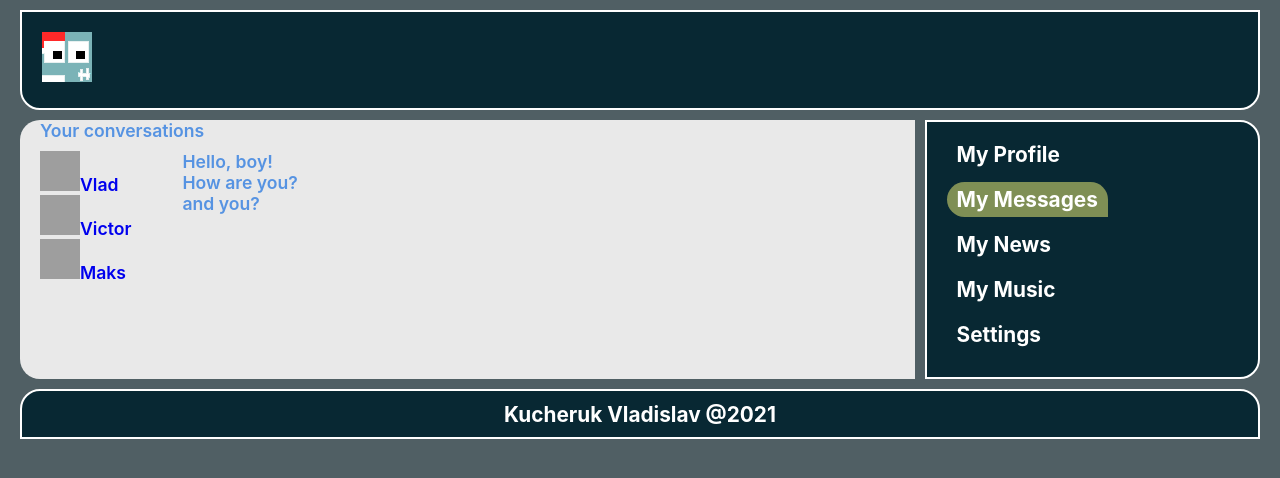
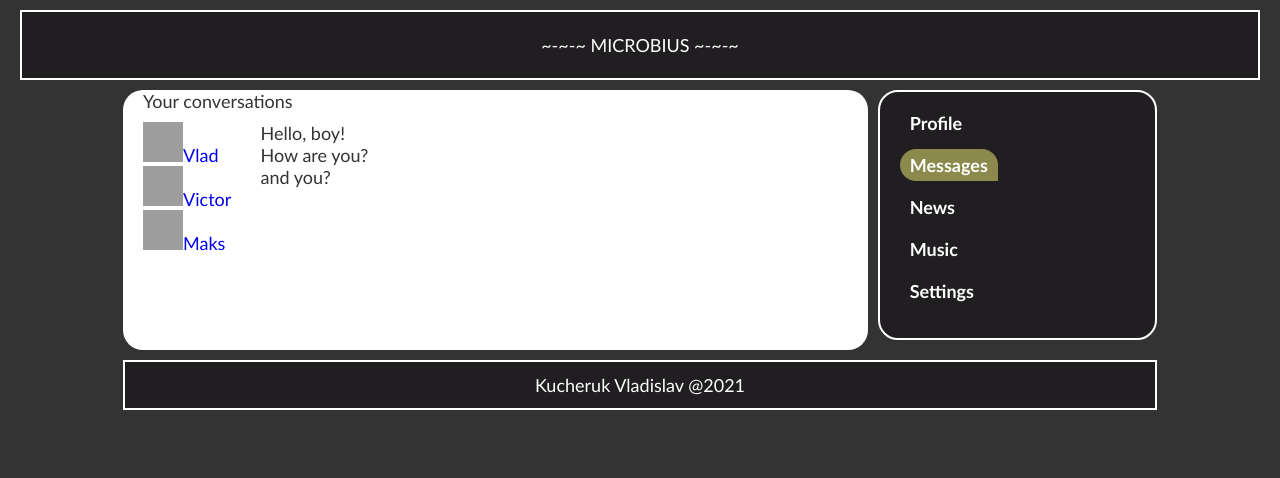
Before and after one commit to VladislavDDP/reactSamuraiRoute, a React (Create React App) app: page /messages in a window 1280 px wide. Shown: the top 478 px of the page. Built offline with nearby package versions, Linux system fonts and the light colour scheme; grey boxes are pictures that could not be loaded.

Commit message:
Rebranding and cycle processing data on pages

```diff
--- a/src/App.module.css
+++ b/src/App.module.css
@@ -1,25 +1,27 @@
 body {
-  background-color: #505f64;
+  background-color: #333;
+  font-family:'Trebuchet MS', 'Lucida Sans Unicode', 'Lucida Grande', 'Lucida Sans', Arial, sans-serif;
+  color: #333;
+  font-size: 18px;
 }
 
 .app_wrapper {
   margin: 10px 20px;
   display: grid;
-  grid-template-rows: 100px 1fr 50px;
-  grid-template-columns: 8fr 3fr;
+  grid-template-rows: 70px 250px 1fr 50px;
+  grid-template-columns: 1fr 8fr 3fr 1fr;
   gap: 10px;
   grid-template-areas:
-    "h h"
-    "c n"
-    "f f";
+    "h h h h"
+    ". c n ."
+    ". c . ."
+    ". f f .";
 }
 
 .content {
   padding: 0 20px;
   grid-area: c;
-  background-color: #e9e9e9;
-  border-radius: 20px 0 0 20px;
-  color: rgb(86, 147, 226);
-  font-size: 1.1rem;
-  font-weight: 600;
+  background-color: #fff;
+  border-radius: 20px;
+  color: #333;
 }
--- a/src/components/Footer/Footer.module.css
+++ b/src/components/Footer/Footer.module.css
@@ -1,12 +1,9 @@
 .footer {
-  background-color: #082833;
+  background-color: rgb(32, 30, 32);
   grid-area: f;
   border: 2px solid #fff;
-  border-radius: 20px 20px 0 0;
   display: flex;
   justify-content: center;
   align-items: center;
   color: #fff;
-  font-weight: 700;
-  font-size: 1.3rem;
 }
--- a/src/components/Header/Header.jsx
+++ b/src/components/Header/Header.jsx
@@ -1,10 +1,11 @@
-import logo from '../../images/logo.png'
 import s from './Header.module.css'
 
 const Header = () => {
     return (
         <div className={s.header}>
-            <img className={s.logo} src={logo} alt="Logo" />
+            ~-~-~
+            MICROBIUS
+            ~-~-~
         </div>
     )
 }
--- a/src/components/Header/Header.module.css
+++ b/src/components/Header/Header.module.css
@@ -1,10 +1,11 @@
 .header {
   grid-area: h;
-  background-color: #082833;
+  background-color: rgb(32, 30, 32);
   border: 2px solid #fff;
-  border-radius: 0 0 20px 20px;
+
+  overflow: hidden;
+  display: flex;
+  justify-content: center;
+  align-items: center;
+  color: #fff;
 }
-
-.logo {
-  margin: 20px;
-}
--- a/src/components/Messages/Dialogs/Dialogs.jsx
+++ b/src/components/Messages/Dialogs/Dialogs.jsx
@@ -1,6 +1,5 @@
 import s from './Dialogs.module.css'
 import { NavLink } from 'react-router-dom'
-import { render } from '@testing-library/react'
 
 const Dialog = (props) => {
     const path = '/messages/' + props.id
@@ -25,22 +24,22 @@ const Dialogs = () => {
         {id: 3,name:'Maks'}
     ]
 
+    let usersElements = users.map(user => (<Dialog id={user.id} name={user.name} />))
+
     let messages = [
         {id: 1, text: 'Hello, boy!'},
         {id: 2, text: 'How are you?'},
         {id: 3, text: 'and you?'}
     ]
+
+    let messagesElements = messages.map(message => (<Message text={message.text} />))
     return (
         <div className={s.dialogs}>
             <div className={s.users}>
-                <Dialog id={users[0].id} name={users[0].name} />
-                <Dialog id={users[1].id} name={users[1].name} />
-                <Dialog id={users[2].id} name={users[2].name} />
+                {usersElements}
             </div>
             <div className={s.messsages}>
-                <Message text={messages[0].text} />
-                <Message text={messages[1].text} />
-                <Message text={messages[2].text} />
+                {messagesElements}
             </div>
         </div>
     )
--- a/src/components/Navbar/Navbar.jsx
+++ b/src/components/Navbar/Navbar.jsx
@@ -4,10 +4,10 @@ import s from './Navbar.module.css'
 const Navbar = () => {
     return (
         <nav className={s.nav}>
-            <div className={s.item}><NavLink to="/profile" activeClassName={s.active}>My Profile</NavLink></div>
-            <div className={s.item}><NavLink to="/messages" activeClassName={s.active}>My Messages</NavLink></div>
-            <div className={s.item}><NavLink to="/news" activeClassName={s.active}>My News</NavLink></div>
-            <div className={s.item}><NavLink to="/music" activeClassName={s.active}>My Music</NavLink></div>
+            <div className={s.item}><NavLink to="/profile" activeClassName={s.active}>Profile</NavLink></div>
+            <div className={s.item}><NavLink to="/messages" activeClassName={s.active}>Messages</NavLink></div>
+            <div className={s.item}><NavLink to="/news" activeClassName={s.active}>News</NavLink></div>
+            <div className={s.item}><NavLink to="/music" activeClassName={s.active}>Music</NavLink></div>
             <div className={s.item}><NavLink to="/settings" activeClassName={s.active}>Settings</NavLink></div>
         </nav>
     )
--- a/src/components/Navbar/Navbar.module.css
+++ b/src/components/Navbar/Navbar.module.css
@@ -1,11 +1,10 @@
 .nav {
   grid-area: n;
-  background-color: #082833;
+  background-color: rgb(32, 30, 32);
   border: 2px solid #fff;
   padding: 15px;
-  border-radius: 0 20px 20px 0;
-  font-weight: 700;
-  font-size: 1.3rem;
+  border-radius: 20px;
+  font-weight: 600;
 }
 
 .nav a {
--- a/src/components/Profile/MyPosts/MyPosts.jsx
+++ b/src/components/Profile/MyPosts/MyPosts.jsx
@@ -8,6 +8,9 @@ const MyPosts = () => {
         {name: 'Vlad', text: 'As for my plans for weekend...', likes_count: 3},
     ]
 
+    let postsElements = posts
+                    .map(post => (<Post name={post.name} text={post.text} likes_count={post.likes_count}/>))
+
     return (
         <div>
             <div className={s.add_post}>
@@ -15,9 +18,7 @@ const MyPosts = () => {
                 <button className={s.add_post_btn}>Add</button>
             </div>
             <div className={s.posts}>
-                <Post name={posts[0].name} text={posts[0].text} likes_count={posts[0].likes_count} />
-                <Post name={posts[1].name} text={posts[1].text} likes_count={posts[1].likes_count} />
-                <Post name={posts[2].name} text={posts[2].text} likes_count={posts[2].likes_count} />
+                {postsElements}
             </div>
         </div>
     )
--- a/src/components/Profile/Profile.jsx
+++ b/src/components/Profile/Profile.jsx
@@ -5,15 +5,15 @@ import profile_img from '../../images/profile_default.png'
 const ProfileInfo = (props) => {
     return (
         <div className={s.profile}>
-            <h3 className={s.profile_h3}>Profile description</h3>
             <img className={s.profile_img} alt='profile' src={profile_img} />
             <div className={s.profile_info}>
                 <h3>Vladyslav Denisovich</h3>
+                <hr />
                 <ul>
-                    <li>Web developer</li>
-                    <li>student of 3d course</li>
-                    <li>React framework</li>
-                    <li>Django & Flask</li>
+                    <li>Work: web developer</li>
+                    <li>Study: university</li>
+                    <li>Age: 19</li>
+                    <li>City: Kyiv</li>
                 </ul>
             </div>
         </div>
@@ -24,6 +24,7 @@ const Profile = () => {
     return (
         <div>
             <ProfileInfo />
+            <hr />
             <MyPosts />
         </div>
     )
--- a/src/components/Profile/Profile.module.css
+++ b/src/components/Profile/Profile.module.css
@@ -4,17 +4,13 @@
 }
 
 .profile_img {
-  width: 40vw;
+  width: 25vw;
   border-radius: 15px;
   grid-column: 1;
   grid-row: 2;
   margin-bottom: 20px;
 }
 
-.profile_h3 {
-  grid-column: 1;
-  grid-row: 1;
-}
 
 .profile_info {
   grid-column: 2;
```
